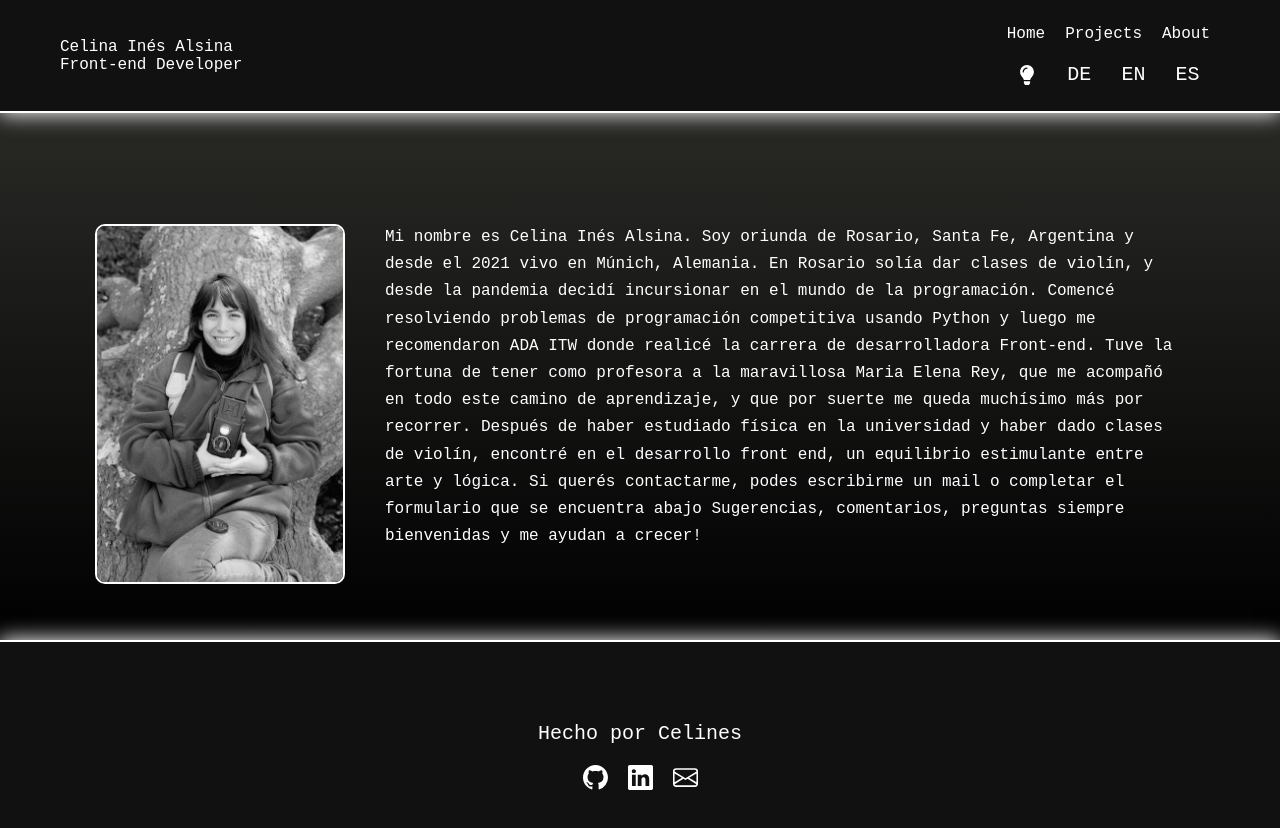
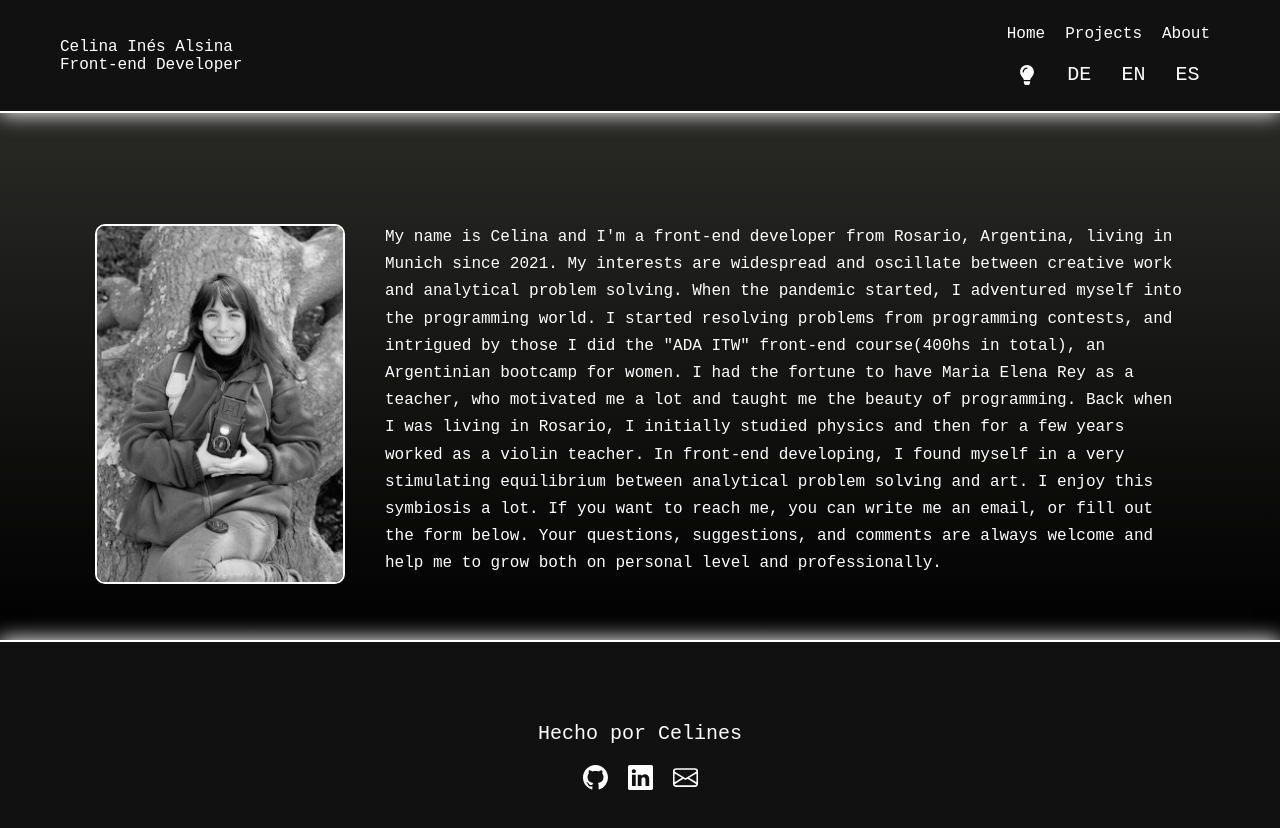
Before and after one commit to Celinesco/celinesco-page, a React (Create React App) app: page /about in a window 1280 px wide. Shown: the top 828 px of the page. Built offline with nearby package versions, Linux system fonts and the light colour scheme.

Commit message:
mi breve biografia en los tres idiomas

```diff
--- a/src/components/About/About.js
+++ b/src/components/About/About.js
@@ -1,7 +1,12 @@
 import './About.scss';
-import profilePicture from '../../assets/profile_picture.jpg'
+import profilePicture from '../../assets/profile_picture.jpg';
+import Context from '../../Context/Context';
+import { useContext } from 'react';
+import { htmlAboutme } from '../datos_proyectos';
 
 const About = () => {
+const context = useContext(Context);
+
     return (
         <section className='section__about'>
             <h2>About me</h2>
@@ -10,14 +15,7 @@ const About = () => {
                     <img src={profilePicture} alt='my profile'></img>
                 </div>
                 <div className='container__aboutme-text'>
-                    <p>Mi nombre es Celina Inés Alsina. Soy oriunda de Rosario, Santa Fe, Argentina y desde el 2021 vivo en Múnich, Alemania.
-                        En Rosario solía dar clases de violín, y desde la pandemia decidí incursionar en el mundo de la programación.
-                        Comencé resolviendo problemas de programación competitiva usando Python y luego me recomendaron ADA ITW donde realicé la carrera de desarrolladora Front-end.
-                        Tuve la fortuna de tener como profesora a la maravillosa Maria Elena Rey, que me acompañó en todo este camino de aprendizaje, y que por suerte me queda muchísimo más por recorrer.
-                        Después de haber estudiado física en la universidad y haber dado clases de violín, encontré en el desarrollo front end, un equilibrio estimulante entre arte y lógica.
-                        Si querés contactarme, podes escribirme un mail o completar el formulario que se encuentra abajo
-                        Sugerencias, comentarios, preguntas siempre bienvenidas y me ayudan a crecer!
-                    </p>
+                    <p>{htmlAboutme[context.language].about_me}</p>
                 </div>
             </div>
 
--- a/src/components/datos_proyectos.js
+++ b/src/components/datos_proyectos.js
@@ -226,6 +226,37 @@ export const htmlProjects = {
     }
 }
 
+export const htmlAboutme = {
+    es: {
+        about_me: `Mi nombres es Celina Inés Alsina. Soy oriunda de Rosario, Santa Fe, Argentina y desde el 2021 vivo en Múnich, Alemania.
+        Mis intereses son diversos, siempre oscilando entre trabajo creativo y la resolución analítica de problemas.
+        En Rosario solía dar clases de violín, y desde el inicio de la pandemia decidí incursionar en el mundo de la programación.
+        Comencé resolviendo problemas de programación competitiva usando Python y gracias a la curiosidad que todo esto me despertó, una amiga me recomendó ADA ITW donde realicé la carrera de desarrolladora Front-end de un año de duración.
+        Tuve la fortuna de tener como profesora a la maravillosa Maria Elena Rey, que me acompañó en todo este camino de aprendizaje y me enseñó la belleza de programar.
+        Después de haber sido estudiante de física en la universidad y haber dado clases de violín, encontré en el desarrollo Front-end, una simbiosis perfecta entre lógica y arte.
+        Si querés contactarme, podés escribirme un correo o completar el formulario que se encuentra  acá abajo.
+        Sugerencias, comentarios, preguntas siempre bienvenidas y me ayudan a crecer!`
+    },
+    en: {
+        about_me: `My name is Celina and I'm a front-end developer from Rosario, Argentina, living in Munich since 2021.
+        My interests are widespread and oscillate between creative work and analytical problem solving. When the pandemic started, I adventured myself into the programming world.
+        I started resolving problems from programming contests, and intrigued by those I did the "ADA ITW" front-end course(400hs in total), an Argentinian bootcamp for women.
+        I had the fortune to have Maria Elena Rey as a teacher, who motivated me a lot and taught me the beauty of programming.
+        Back when I was living in Rosario, I initially studied physics and then for a few years worked as a violin teacher. In front-end developing, I found myself in a very stimulating equilibrium between analytical problem solving and art. I enjoy this symbiosis a lot.
+        If you want to reach me, you can write me an email, or fill out the form below.
+        Your questions, suggestions, and comments are always welcome and help me to grow both on personal level and professionally.`
+    },
+    de: {
+        about_me: `Mein Name ist Celina und ich bin eine Front-End-Entwicklerin aus Rosario, Argentinien. Seit 2021 lebe in München.
+        Meine Interessen sind breit gefächert und schwanken zwischen kreativer Arbeit und der Lösung analytischer Probleme. Mit Beginn der Pandemie bin ich in die Welt der Programmierung eingetaucht.
+        Ich habe angefangen, Probleme aus Programmierwettbewerben zu lösen, und fasziniert davon habe ich den  "ADA ITW" Kurs absolviert - ein argentinisches Bootcamp für Front-End Developing für Frauen (in Summe 400 Stunden).
+        Ich hatte das Glück, Maria Elena Rey als Lehrerin zu haben, die mich sehr motiviert hat und mir die Schönheit an der Arbeit des Programmierens näher brachte.
+        In meiner Zeit in Rosario, habe ich zunächst Physik studiert und dann mehr als sechs Jahre lang als Geigenlehrerin gearbeitet. Für mich stellt Front-End Developing ein sehr anregendes Gleichgewicht aus analytischer Problemlösung und Kunst dar und diese Symbiose begeistert mich sehr.
+        Wenn Sie mich erreichen wollen, schreiben Sie mir gerne eine E-Mail  oder füllen Sie das untenstehende Formular aus.
+        Über Ihre Fragen, Anregungen und Kommentare freue ich mich sehr und sie helfen mir, sowohl auf persönlicher Ebene als auch beruflich zu wachsen.`
+    }
+}
+
 
 export const htmlTitles = {
 
```
